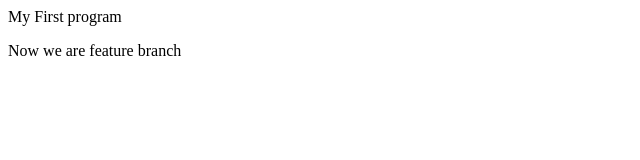
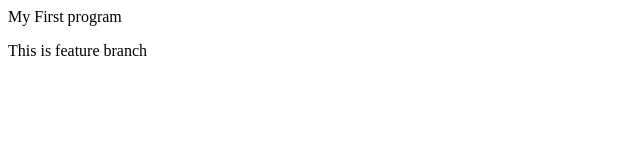
Before and after one commit to luckydamami/codeRepo, a plain HTML site: page index.html in a window 1280 px wide. Shown: the full height of the page, 0-640 px from the left. Drawn offline with Linux system fonts and the light colour scheme.

Commit message:
update feature branch

```diff
--- a/index.html
+++ b/index.html
@@ -1,2 +1,2 @@
 <p>My First program</p>
-<p>Now we are feature branch</p>
+<p>This is feature branch</p>
```
